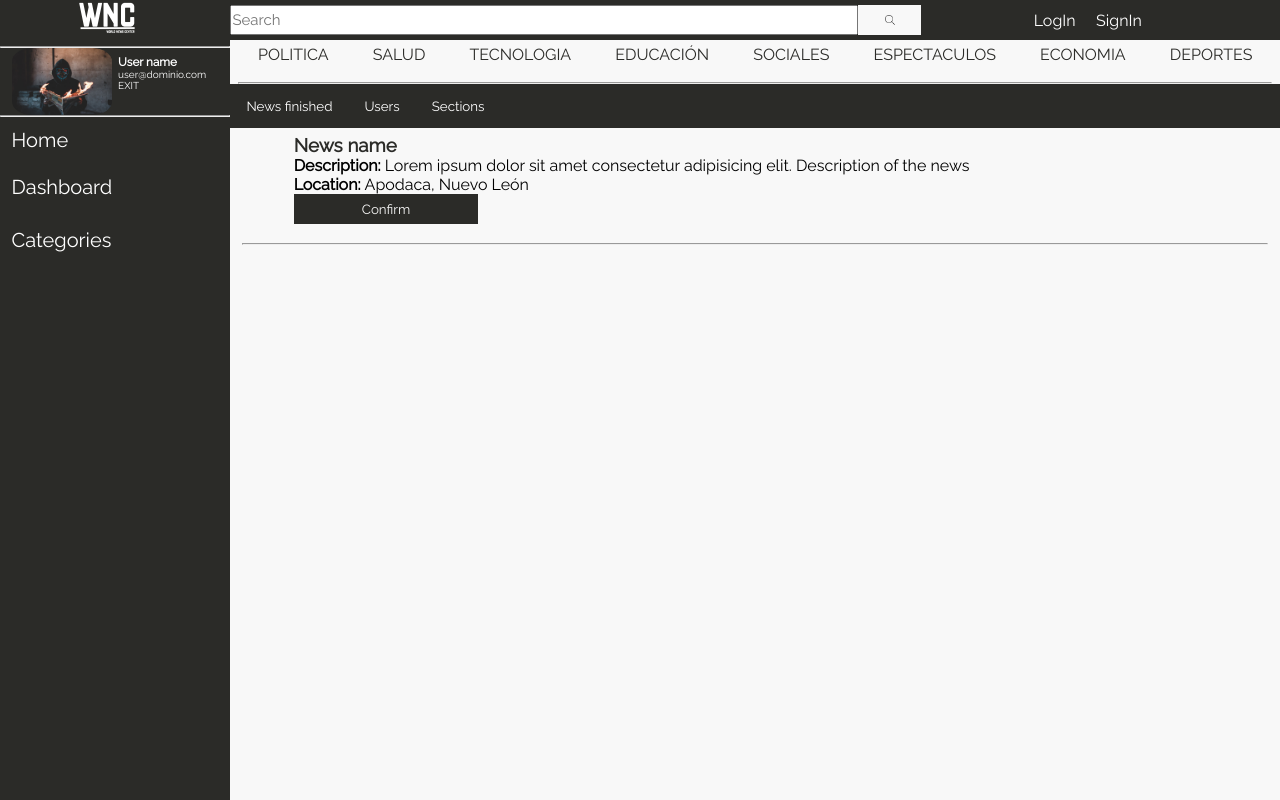
After one commit to ricRez777/BDMProject, a PHP site: page /admin_dashboard.php in a window 1280 px wide. The commit adds this page. Run offline with PHP 8.4, Linux system fonts and the light colour scheme.

Commit message:
Pantalla confirmar noticia | admin dashboard

```diff
--- /dev/null
+++ b/admin_dashboard.php
@@ -0,0 +1,90 @@
+<!DOCTYPE html>
+<html lang="en">
+
+<head>
+    <meta charset="UTF-8">
+    <meta name="viewport" content="width=device-width, initial-scale=1.0">
+    <title>Admin dashboard</title>
+    <link rel="stylesheet" href="css/style.css">
+    <link href="https://fonts.googleapis.com/css?family=Raleway&display=swap" rel="stylesheet">
+    <link href="https://stackpath.bootstrapcdn.com/font-awesome/4.7.0/css/font-awesome.min.css" rel="stylesheet"
+        integrity="sha384-wvfXpqpZZVQGK6TAh5PVlGOfQNHSoD2xbE+QkPxCAFlNEevoEH3Sl0sibVcOQVnN" crossorigin="anonymous">
+    <script src="js/jquery-3.4.1.min.js"></script>
+    <script src="js/main.js"></script>
+</head>
+
+<body>
+    <?php include("components/header.php"); ?>
+    <div class="container-row">
+
+        <div class="sidenav-area">
+            <?php include("components/sidebar.php"); ?>
+        </div>
+
+        <div class="content-area">
+
+            <div class="container">
+                <?php
+                include("components/maincategories.php");
+            ?>
+            </div>
+
+            <!-- Tab links -->
+            <div class="tab">
+                <button class="tablinks" onclick="openTab(event, 'Edition')" id="defaultOpen">News finished</button>
+                <button class="tablinks" onclick="openTab(event, 'Users')">Users</button>
+                <button class="tablinks" onclick="openTab(event, 'Sections')">Sections</button>
+            </div>
+
+            <!-- Tab content -->
+            <div id="Edition" class="tabcontent" style="display:block">
+                <article class="row article-Dashboard">
+                    <a href="news_in_edition.php">
+                        <h3>News name</h3>
+                    </a>
+                    <p><span><strong>Description: </strong></span>Lorem ipsum dolor sit amet consectetur
+                        adipisicing
+                        elit. Description of the news</p>
+                    <p><span><strong>Location: </strong></span> Apodaca, Nuevo León</p>
+
+                    <form action="" style="width:50%;" method="post">
+                        <input type="text" hidden name="idNew">
+                        <input type="submit" class="btn-Primary" value="Confirm">
+                    </form>
+                    <br>
+                </article>
+                <hr>
+            </div>
+
+            <div id="Users" class="tabcontent">
+                <article class="row article-Dashboard">
+                    <a href="">
+                        <h3>News name Finished</h3>
+                    </a>
+                    <p><span><strong>Description: </strong></span>Lorem ipsum dolor sit amet consectetur
+                        adipisicing
+                        elit. Description of the news</p>
+                    <p><span><strong>Location: </strong></span> Apodaca, Nuevo León</p>
+                    <br>
+                </article>
+                <hr>
+            </div>
+
+            <div id="Sections" class="tabcontent">
+                <article class="row article-Dashboard">
+                    <a href="">
+                        <h3>News name Published</h3>
+                    </a>
+                    <p><span><strong>Description: </strong></span>Lorem ipsum dolor sit amet consectetur
+                        adipisicing
+                        elit. Description of the news</p>
+                    <p><span><strong>Location: </strong></span> Apodaca, Nuevo León</p>
+                    <br>
+                </article>
+                <hr>
+            </div>
+        </div>
+    </div>
+</body>
+
+</html>
--- a/css/style.css
+++ b/css/style.css
@@ -115,11 +115,11 @@ body{
     flex-direction: row;
     align-items: flex-start;
     text-align: start;
-    margin: auto 5%;
+    margin: auto 1%;
 }
 
 .breakingNews{
-    margin: 1% 10%;
+    margin: 1% 1%;
     border: solid 1px black;
     padding: 20px;
 }
```
Also changed, not shown: news_in_edition.php (added, +88 -0 lines).
